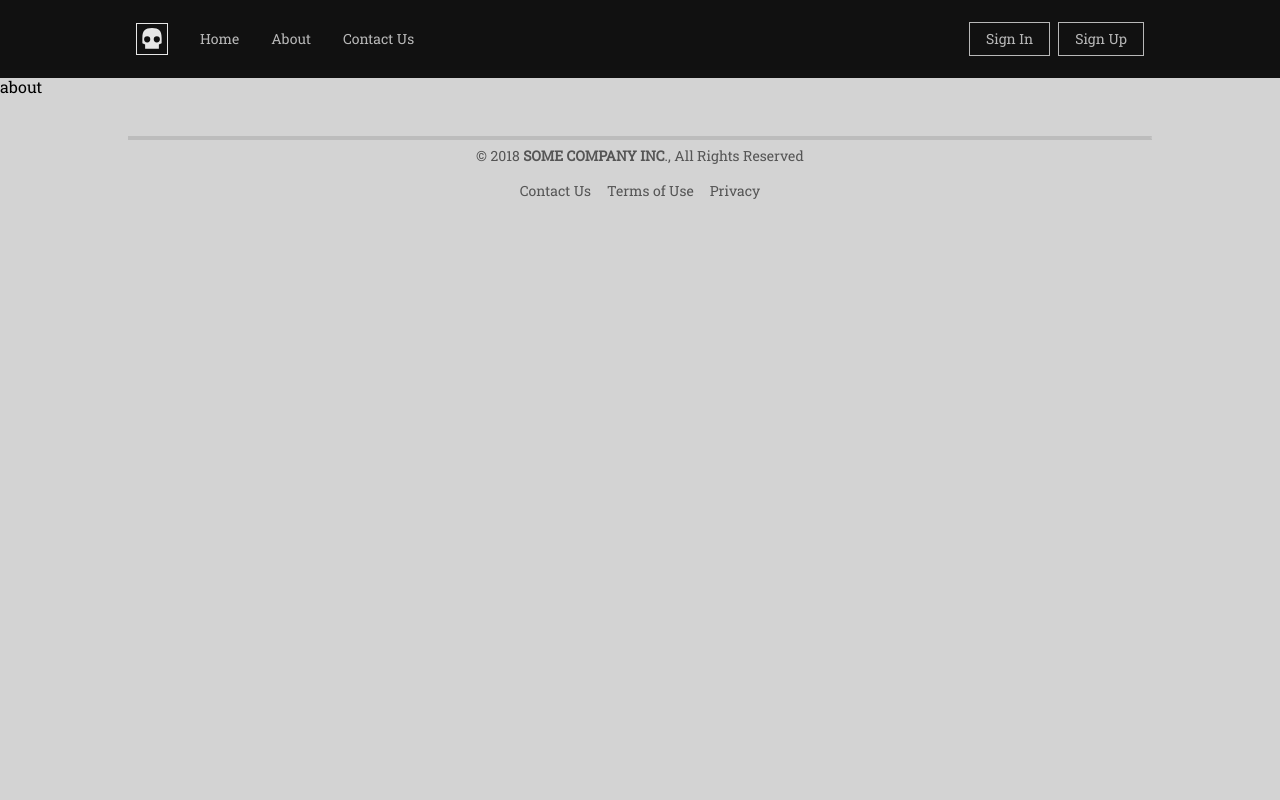
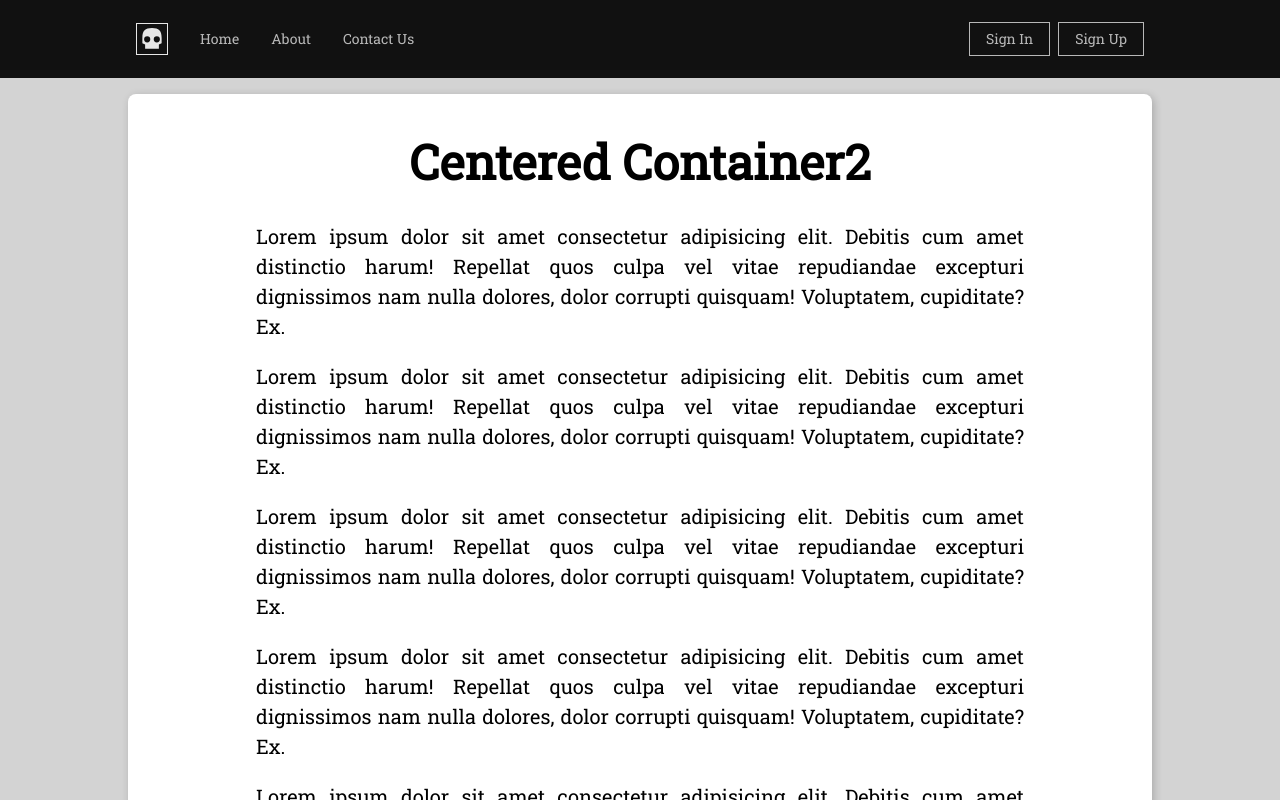
Before and after one commit to neelkanthaBhargava/Tuition-Classes-React-Demo, a React (Create React App) app: page / in a window 1280 px wide. Both pictures are taken after a click on the element "About". Shown: the top 800 px of the page. Built offline with nearby package versions, Linux system fonts and the light colour scheme; a web font is replaced by a local one.

Commit message:
about and contact page added

```diff
--- /dev/null
+++ b/src/components/About/About.jsx
@@ -0,0 +1,31 @@
+import React, { Component } from 'react';
+
+export default class About extends Component {
+    render() {
+        return (
+            <div>
+                <section className="mw5 mw7-m mw8-l center bg-white pa2 ph6-ns mt3 br3 shadow-4">
+                    <h1 className="mt4 f1 tc">Centered Container2</h1>
+                    <p className="lh-copy f4 tj">
+                        Lorem ipsum dolor sit amet consectetur adipisicing elit. Debitis cum amet distinctio harum! Repellat quos culpa vel vitae repudiandae excepturi dignissimos nam nulla dolores, dolor corrupti quisquam! Voluptatem, cupiditate? Ex.
+                    </p>
+                    <p className="lh-copy f4 tj">
+                        Lorem ipsum dolor sit amet consectetur adipisicing elit. Debitis cum amet distinctio harum! Repellat quos culpa vel vitae repudiandae excepturi dignissimos nam nulla dolores, dolor corrupti quisquam! Voluptatem, cupiditate? Ex.
+                    </p>
+                    <p className="lh-copy f4 tj">
+                        Lorem ipsum dolor sit amet consectetur adipisicing elit. Debitis cum amet distinctio harum! Repellat quos culpa vel vitae repudiandae excepturi dignissimos nam nulla dolores, dolor corrupti quisquam! Voluptatem, cupiditate? Ex.
+                    </p>
+                    <p className="lh-copy f4 tj">
+                        Lorem ipsum dolor sit amet consectetur adipisicing elit. Debitis cum amet distinctio harum! Repellat quos culpa vel vitae repudiandae excepturi dignissimos nam nulla dolores, dolor corrupti quisquam! Voluptatem, cupiditate? Ex.
+                    </p>
+                    <p className="lh-copy f4 tj">
+                        Lorem ipsum dolor sit amet consectetur adipisicing elit. Debitis cum amet distinctio harum! Repellat quos culpa vel vitae repudiandae excepturi dignissimos nam nulla dolores, dolor corrupti quisquam! Voluptatem, cupiditate? Ex.
+                    </p>
+                    <p className="lh-copy f4 tj">
+                        Lorem ipsum dolor sit amet consectetur adipisicing elit. Debitis cum amet distinctio harum! Repellat quos culpa vel vitae repudiandae excepturi dignissimos nam nulla dolores, dolor corrupti quisquam! Voluptatem, cupiditate? Ex.
+                    </p>
+                </section>
+            </div>
+        )
+    }
+}
--- /dev/null
+++ b/src/components/ContactUs/ContactUs.jsx
@@ -0,0 +1,28 @@
+import React, { Component } from 'react';
+
+export default class ContactUs extends Component {
+    render() {
+        return (
+            <div>
+                <article className="center mw6 mw7-ns br3  bg-white mv3 shadow-4">
+                    <h1 className="f2 bg-white br3 br--top black-60 mv1 tc pa2">Contact Us</h1>
+                    <hr className="mw6 mw7-ns bb bw1 b--black-10" />
+                    <div className="pa4 flex justify-start flex-wrap bg-white">
+                        <div><h2 className="f5 f4-ns lh-copy measure">
+                            Tuition Classes Help Desk:
+                        </h2>
+                        <p className="f6 f5-ns lh-copy measure">
+                            <strong>Address : </strong><br/>
+                            36, ABC road, <br/>
+                            XYZ,<br/>
+                            UP - 123456.<br/>
+                            <strong>Contact Number : </strong>1234567899<br/>
+                            <strong>Email : </strong>abc@xyz.com<br/>
+                        </p>
+                        </div>
+                    </div>
+                </article>
+            </div>
+        )
+    }
+}
--- a/src/utilities/ChangeRoute.jsx
+++ b/src/utilities/ChangeRoute.jsx
@@ -5,6 +5,8 @@ import Boards from '../components/home/Boards';
 import CommonNav from '../components/navigation/CommonNav';
 import Signin from '../components/signin/Signin';
 import Register from '../components/register/Register';
+import About from '../components/About/About';
+import ContactUs from '../components/ContactUs/ContactUs';
 
 export default class ChangeRoute extends Component {
     render() {
@@ -25,15 +27,24 @@ export default class ChangeRoute extends Component {
                 </div>
             )
             case 'signup': return (
-
                 <div>
                     <CommonNav onRouteChange={onRouteChange} route={route} isSignedIn={isSignedIn} />
                     <Register />
                 </div>
-            )
+            );
+            case 'about': return (
+                <div>
+                    <CommonNav onRouteChange={onRouteChange} route={route} isSignedIn={isSignedIn} />
+                    <About />
+                </div>
+            );
+            case 'contact': return (
+                <div>
+                    <CommonNav onRouteChange={onRouteChange} route={route} isSignedIn={isSignedIn} />
+                    <ContactUs />
+                </div>
+            );
             case 'dashboard':
-            case 'about':
-            case 'contactus':
             default: return (<div>
                 <CommonNav onRouteChange={onRouteChange} route={route} isSignedIn={isSignedIn} />
                 {route}
```
